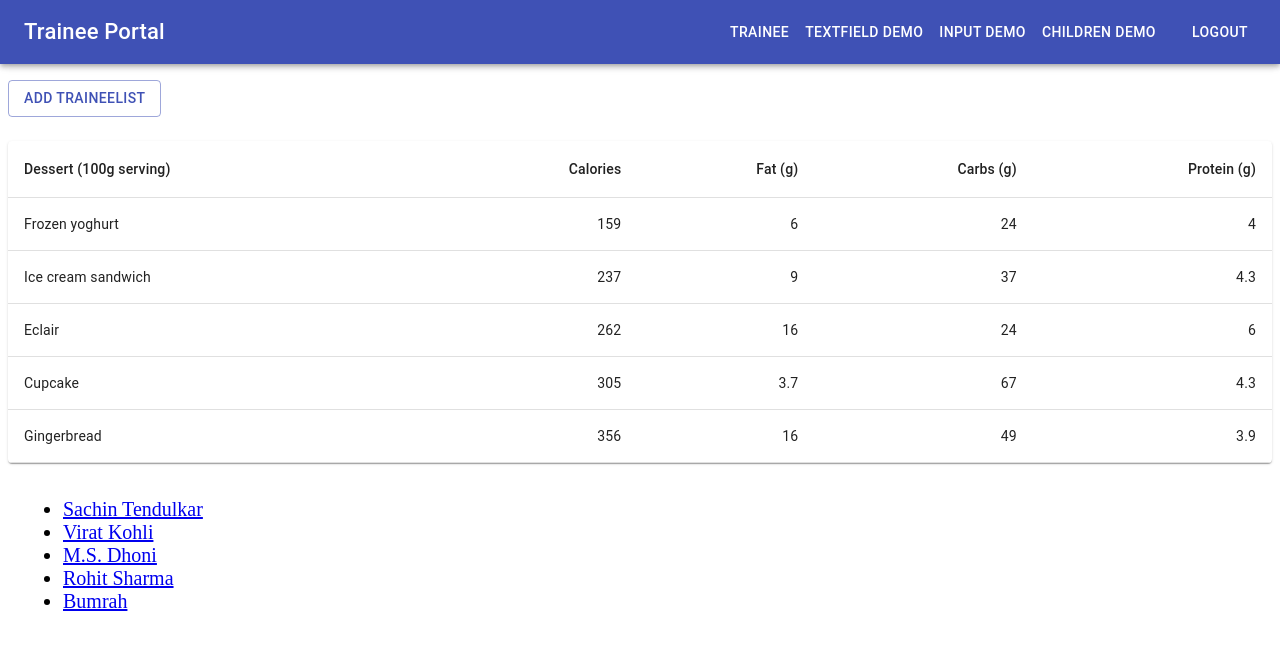
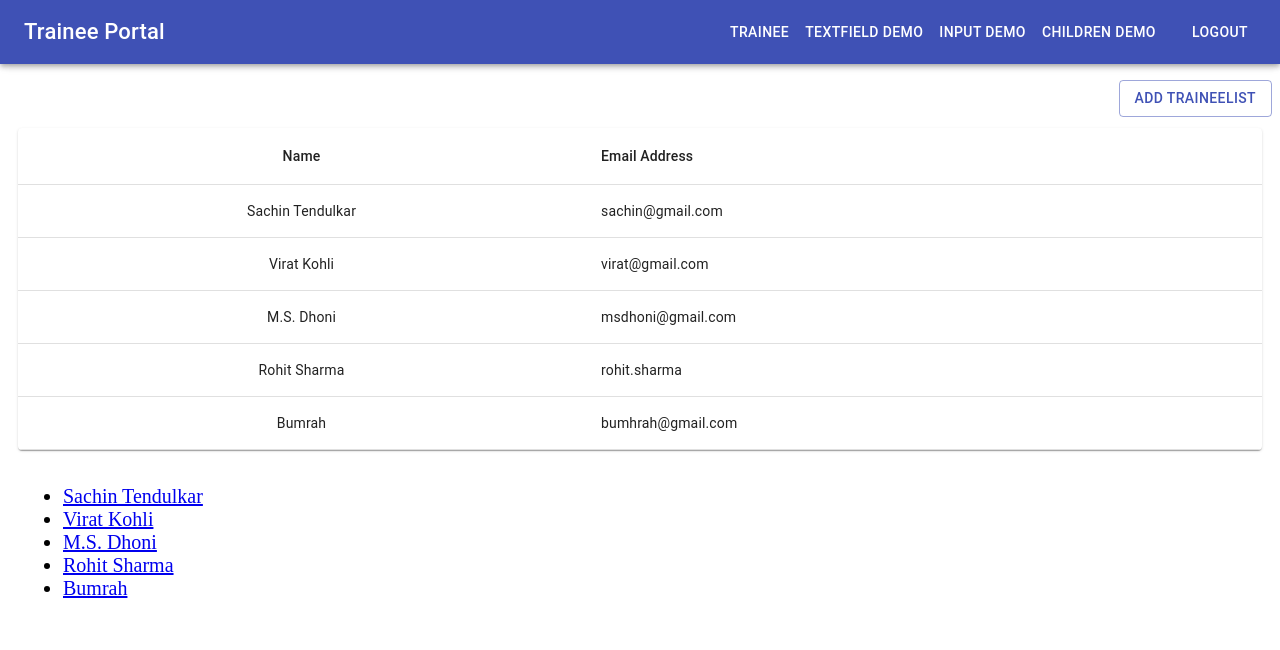
Before and after one commit to nxsudarshan/javascript-client, a React (Create React App) app: page / in a window 1280 px wide. Shown: the top 650 px of the page. Built offline with nearby package versions, Linux system fonts and the light colour scheme.

Commit message:
feat : #41046 task completed

```diff
--- a/src/components/Table/Table.jsx
+++ b/src/components/Table/Table.jsx
@@ -1,7 +1,13 @@
+/* eslint-disable react/prefer-stateless-function */
+/* eslint-disable no-unused-expressions */
+/* eslint-disable react/sort-comp */
+/* eslint-disable class-methods-use-this */
+/* eslint-disable react/prop-types */
+/* eslint-disable import/no-extraneous-dependencies */
 /* eslint-disable no-unused-vars */
 /* eslint-disable no-undef */
 import React from 'react';
-import { makeStyles } from '@material-ui/core/styles';
+import { withStyles } from '@material-ui/styles';
 import Table from '@material-ui/core/Table';
 import TableBody from '@material-ui/core/TableBody';
 import TableCell from '@material-ui/core/TableCell';
@@ -9,66 +15,56 @@ import TableHead from '@material-ui/core/TableHead';
 import TableRow from '@material-ui/core/TableRow';
 import Paper from '@material-ui/core/Paper';
 
-const useStyles = makeStyles(theme => ({
-  root: {
-    width: '100%',
-    marginTop: theme.spacing(3),
-    overflowX: 'auto',
-  },
-  table: {
-    minWidth: 650,
-  },
-}));
+import { style } from './style';
 
-function createData(name, calories, fat, carbs, protein) {
-  return {
-    name,
-    calories,
-    fat,
-    carbs,
-    protein,
-  };
-}
-
-const rows = [
-  createData('Frozen yoghurt', 159, 6.0, 24, 4.0),
-  createData('Ice cream sandwich', 237, 9.0, 37, 4.3),
-  createData('Eclair', 262, 16.0, 24, 6.0),
-  createData('Cupcake', 305, 3.7, 67, 4.3),
-  createData('Gingerbread', 356, 16.0, 49, 3.9),
-];
-
-function SimpleTable() {
-  const classes = useStyles();
-
+class TableComponent extends React.Component {
+  render() {
+    const {
+      classes,
+      data,
+      columns,
+      id,
+    } = this.props;
     return (
-    <Paper className={classes.root}>
+      <div className={classes.root}>
+        <Paper className={classes.paper}>
           <Table className={classes.table}>
             <TableHead>
               <TableRow>
-            <TableCell>Dessert (100g serving)</TableCell>
-            <TableCell align="right">Calories</TableCell>
-            <TableCell align="right">Fat&nbsp;(g)</TableCell>
-            <TableCell align="right">Carbs&nbsp;(g)</TableCell>
-            <TableCell align="right">Protein&nbsp;(g)</TableCell>
+                {
+                  columns.map(item => (
+                    <>
+                      <TableCell
+                        key={item.field}
+                        align={item.align}
+                        title={item.field}
+                      >
+                        {item.label}
+                      </TableCell>
+                    </>
+                  ))
+                }
               </TableRow>
             </TableHead>
             <TableBody>
-          {rows.map(row => (
-            <TableRow key={row.name}>
-              <TableCell component="th" scope="row">
+              {
+                data.map(row => (
+                  <TableRow key={row.id}>
+                    <TableCell
+                      align="center"
+                      scope="row"
+                    >
                       {row.name}
                     </TableCell>
-              <TableCell align="right">{row.calories}</TableCell>
-              <TableCell align="right">{row.fat}</TableCell>
-              <TableCell align="right">{row.carbs}</TableCell>
-              <TableCell align="right">{row.protein}</TableCell>
+                    <TableCell>{row.email}</TableCell>
                   </TableRow>
                 ))}
             </TableBody>
           </Table>
         </Paper>
+      </div>
     );
   }
+}
 
-export default SimpleTable;
+export default withStyles(style)(TableComponent);
--- a/src/components/Table/style.js
+++ b/src/components/Table/style.js
@@ -0,0 +1,18 @@
+export const style = {
+  root: {
+    width: 'auto%',
+    marginTop: 30,
+    alignItems: 'center',
+    justifyContent: 'center',
+  },
+  paper: {
+    margin: 10,
+    width: 'auto%',
+    overflowX: 'auto',
+    marginBottom: 2,
+  },
+  table: {
+    minWidth: 400,
+    align: 'center',
+  },
+};
--- a/src/pages/TableDemo/TableDemo.jsx
+++ b/src/pages/TableDemo/TableDemo.jsx
@@ -1,11 +1,27 @@
 /* eslint-disable react/prefer-stateless-function */
 import React from 'react';
+
 import { TableComponent } from '../../components';
+import { traineeData } from '../Trainee';
 
 export class TableDemo extends React.Component {
   render() {
     return (
-      <TableComponent />
+      <TableComponent
+        id="id"
+        columns={[
+          {
+            field: 'name',
+            label: 'Name',
+            align: 'center',
+          },
+          {
+            field: 'email',
+            label: 'Email Address',
+          },
+        ]}
+        data={traineeData}
+      />
     );
   }
 }
--- a/src/pages/Trainee/Trainee.jsx
+++ b/src/pages/Trainee/Trainee.jsx
@@ -1,14 +1,26 @@
+/* eslint-disable react/prop-types */
+/* eslint-disable import/no-extraneous-dependencies */
 /* eslint-disable import/no-named-default */
 /* eslint-disable no-unused-expressions */
 /* eslint-disable react/destructuring-assignment */
 /* eslint-disable react/no-unused-state */
 import React from 'react';
 import Button from '@material-ui/core/Button';
+import { withStyles } from '@material-ui/styles';
+
 import { AddDialog } from './component';
 import { default as TraineeList } from './TraineeList';
 import { TableDemo } from '../index';
 
-export class Trainee extends React.Component {
+const style = {
+  button: {
+    display: 'block',
+    margin: 'auto',
+    float: 'right',
+  },
+};
+
+class Trainee extends React.Component {
   state = {
     open: false,
   };
@@ -28,11 +40,19 @@ export class Trainee extends React.Component {
   }
 
   render() {
+    const { classes } = this.props;
     const result = [
       <>
-        <Button variant="outlined" color="primary" onClick={this.handleClickOpen}>
-          Add TraineeList
-        </Button>
+        <div className={classes.button}>
+          <Button
+            variant="outlined"
+            color="primary"
+            onClick={this.handleClickOpen}
+          >
+            Add TraineeList
+          </Button>
+        </div>
+        <br />
         <TableDemo />
         <TraineeList />
         <AddDialog
@@ -40,8 +60,11 @@ export class Trainee extends React.Component {
           onClose={this.handleClickClose}
           onSubmit={this.onSubmit}
         />
+
       </>,
     ];
     return result;
   }
 }
+
+export default withStyles(style)(Trainee);
--- a/src/pages/Trainee/index.js
+++ b/src/pages/Trainee/index.js
@@ -1,3 +1,3 @@
-export { Trainee } from './Trainee';
+export { default as Trainee } from './Trainee';
 export { default as traineeData } from './Data/trainee';
 export { default as TraineeDetail } from './TraineeDetail';
```
Lines whose indentation alone changed are shown as unchanged.
